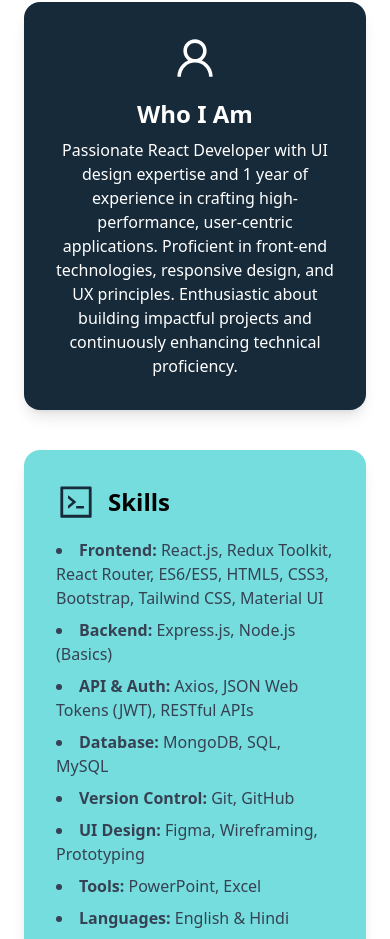
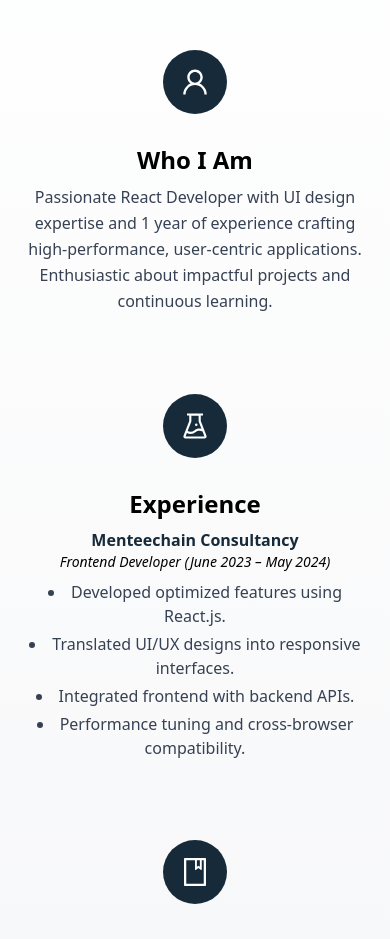
Before and after one commit to Anjali-Singh02/ASPortfolio, a React (Vite) app: page / in a window 390 px wide. Shown: the part 1034-1973 px from the top of the page. Built offline with nearby package versions, Linux system fonts and the light colour scheme.

Commit message:
modified

```diff
--- a/src/pages/Home.jsx
+++ b/src/pages/Home.jsx
@@ -9,6 +9,17 @@
 	AiOutlineSmile,
 } from 'react-icons/ai';
 import { FiDownload, FiExternalLink } from 'react-icons/fi';
+import { MdConnectWithoutContact } from 'react-icons/md';
+import {
+	FaDatabase,
+	FaFigma,
+	FaGitAlt,
+	FaHtml5,
+	FaNodeJs,
+	FaReact,
+} from 'react-icons/fa6';
+import { SiAxios } from 'react-icons/si';
+import { FaJsSquare } from 'react-icons/fa';
 
 const projectList = [
 	{
@@ -88,213 +99,287 @@
 						{/* Let's Connect Button */}
 						<a
 							href="#contact"
-							className="bg-white capitalize hover:bg-primary-dark text-primary-dark hover:text-white font-semibold py-2 px-6 rounded shadow transition"
+							className="flex items-center gap-2 bg-white capitalize hover:bg-primary-dark text-primary-dark hover:text-white font-semibold py-2 px-6 rounded shadow transition"
 						>
+							<MdConnectWithoutContact className="w-5 h-5" />
 							Let's connect
 						</a>
 					</div>
 				</div>
 			</section>
-
 			{/* About */}
-			<section id="about" className="bg-white py-16 px-6">
-				<h2 className="text-4xl font-extrabold text-primary-dark text-center mb-12">
+			<section
+				id="about"
+				className="bg-gradient-to-b from-white to-gray-100 py-20 px-6 sm:px-8"
+			>
+				<div className="max-w-6xl mx-auto">
+					{/* Heading */}
+					<h2 className="text-4xl font-extrabold text-primary-dark text-center mb-20">
 						About Me
 					</h2>
 
-				<div className="flex flex-col mb-10 bg-primary-dark text-white items-center p-8 rounded-2xl shadow-lg hover:shadow-2xl transition-shadow">
-					<AiOutlineUser className="w-12 h-12 text-white mb-4 " />
-					<h3 className="text-2xl font-semibold mb-2">Who I Am</h3>
-					<p className="text-white text-center">
-						Passionate React Developer with UI design expertise and
-						1 year of experience in crafting high-performance,
-						user-centric applications. Proficient in front-end
-						technologies, responsive design, and UX principles.
-						Enthusiastic about building impactful projects and
-						continuously enhancing technical proficiency.
+					{/* Timeline Container */}
+					<div className="relative">
+						{/* Center Vertical Line */}
+						<div className="hidden md:block absolute top-0 left-1/2 transform -translate-x-1/2 h-full w-1 bg-primary-dark"></div>
+
+						{/* Timeline Items */}
+
+						{/* Who I Am (Left) */}
+						<div className="mb-20 flex flex-col md:flex-row items-center md:justify-start relative">
+							<div className="md:w-1/2 md:pr-12 text-center md:text-right">
+								<div className="inline-block bg-primary-dark p-4 rounded-full text-white mb-6">
+									<AiOutlineUser className="w-8 h-8" />
+								</div>
+								<h3 className="text-2xl font-semibold mb-2">
+									Who I Am
+								</h3>
+								<p className="text-gray-700 text-base leading-relaxed max-w-md mx-auto md:mr-0">
+									Passionate React Developer with UI design
+									expertise and 1 year of experience crafting
+									high-performance, user-centric applications.
+									Enthusiastic about impactful projects and
+									continuous learning.
 								</p>
 							</div>
-				<div className="max-w-6xl mx-auto grid gap-8 sm:grid-cols-1 md:grid-cols-2 lg:grid-cols-2">
-					{/* Profile Card */}
+							<div className="hidden md:block md:w-1/2"></div>
+						</div>
 
-					{/* Skills Card */}
-					<div className="bg-primary p-8 rounded-2xl shadow-lg hover:shadow-2xl transition-shadow">
-						<div className="flex items-center mb-4">
-							<AiOutlineCode className="w-10 h-10 text-primary-dark mr-3" />
-							<h3 className="text-2xl font-semibold">Skills</h3>
+						{/* Experience (Right) */}
+						<div className="mb-20 flex flex-col md:flex-row items-center md:justify-end relative">
+							<div className="hidden md:block md:w-1/2"></div>
+							<div className="md:w-1/2 md:pl-12 text-center md:text-left">
+								<div className="inline-block bg-primary-dark p-4 rounded-full text-white mb-6">
+									<AiOutlineExperiment className="w-8 h-8" />
 								</div>
-						<ul className="list-disc list-inside text-gray-700 space-y-2">
+								<h3 className="text-2xl font-semibold mb-2">
+									Experience
+								</h3>
+								<h4 className="font-bold text-primary-dark">
+									Menteechain Consultancy
+								</h4>
+								<p className="italic text-sm mb-2">
+									Frontend Developer (June 2023 – May 2024)
+								</p>
+								<ul className="list-disc list-inside text-gray-700 text-base space-y-1 max-w-md mx-auto md:mx-0">
 									<li>
-								<strong>Frontend:</strong> React.js, Redux
-								Toolkit, React Router, ES6/ES5, HTML5, CSS3,
-								Bootstrap, Tailwind CSS, Material UI
+										Developed optimized features using
+										React.js.
 									</li>
 									<li>
-								<strong>Backend:</strong> Express.js, Node.js
-								(Basics)
+										Translated UI/UX designs into responsive
+										interfaces.
 									</li>
 									<li>
-								<strong>API & Auth:</strong> Axios, JSON Web
-								Tokens (JWT), RESTful APIs
+										Integrated frontend with backend APIs.
 									</li>
 									<li>
-								<strong>Database:</strong> MongoDB, SQL, MySQL
-							</li>
-							<li>
-								<strong>Version Control:</strong> Git, GitHub
-							</li>
-							<li>
-								<strong>UI Design:</strong> Figma, Wireframing,
-								Prototyping
-							</li>
-							<li>
-								<strong>Tools:</strong> PowerPoint, Excel
-							</li>
-							<li>
-								<strong>Languages:</strong> English & Hindi
-							</li>
-						</ul>
-					</div>
-
-					{/* Experience Card */}
-					<div className="bg-primary p-8 rounded-2xl shadow-lg hover:shadow-2xl transition-shadow">
-						<div className="flex items-center mb-4">
-							<AiOutlineExperiment className="w-10 h-10 text-primary-dark mr-3" />
-							<h3 className="text-2xl font-semibold">
-								Experience
-							</h3>
-						</div>
-						<div className="text-gray-700 space-y-4">
-							<div>
-								<h4 className="font-semibold">
-									Menteechain Consultancy
-								</h4>
-								<p className="italic text-sm mb-1">
-									Frontend Developer, June 2023 – May 2024
-								</p>
-								<ul className="list-disc list-inside space-y-1">
-									<li>
-										Developed and optimized user-facing
-										features using React.js.
-									</li>
-									<li>
-										Translated UI/UX designs into
-										responsive, accessible interfaces.
-									</li>
-									<li>
-										Integrated UI components with backend
-										RESTful APIs.
-									</li>
-									<li>
-										Ensured cross-browser compatibility and
-										performance tuning.
+										Performance tuning and cross-browser
+										compatibility.
 									</li>
 								</ul>
 							</div>
 						</div>
+
+						{/* Education (Left) */}
+						<div className="mb-20 flex flex-col md:flex-row items-center md:justify-start relative">
+							<div className="md:w-1/2 md:pr-12 text-center md:text-right">
+								<div className="inline-block bg-primary-dark p-4 rounded-full text-white mb-6">
+									<AiOutlineBook className="w-8 h-8" />
 								</div>
-
-					{/* Education Card */}
-					<div className="bg-primary text-primary-dark p-8 rounded-2xl shadow-lg hover:shadow-2xl transition-shadow">
-						<div className="flex items-center mb-4">
-							<AiOutlineBook className="w-10 h-10 text-primary-dark mr-3" />
-							<h3 className="text-2xl font-semibold">
+								<h3 className="text-2xl font-semibold mb-2">
 									Education
 								</h3>
-						</div>
-						<div className="text-primary-dark space-y-4">
+								<div className="text-gray-700 space-y-4 text-base max-w-md mx-auto md:mr-0">
 									<div>
-								<h4 className="font-semibold">UpGrad Campus</h4>
-								<p className="italic text-sm mb-1">
-									Full Stack Web Development, Aug 2022 – Jul
-									2023, Bengaluru
+										<h4 className="font-bold">
+											UpGrad Campus
+										</h4>
+										<p className="italic text-sm">
+											Full Stack Web Development (Aug 2022
+											– Jul 2023)
 										</p>
 										<p>
-									- Mastered React.js, Redux, Node.js,
-									Express.js & MongoDB; hands-on with Git &
-									CI/CD.
+											Mastered React.js, Redux, Node.js,
+											MongoDB, Git, and CI/CD pipelines.
 										</p>
 									</div>
 									<div>
-								<h4 className="font-semibold">
+										<h4 className="font-bold">
 											Kamla Nehru College, RTMNU
 										</h4>
 										<p className="italic text-sm">
-									BCA, Jun 2019 – Jun 2022, Nagpur
+											BCA (Jun 2019 – Jun 2022)
 										</p>
 									</div>
 								</div>
 							</div>
+							<div className="hidden md:block md:w-1/2"></div>
+						</div>
 
-					{/* Hobbies Card */}
-					<div className="bg-primary p-8 rounded-2xl shadow-lg hover:shadow-2xl transition-shadow">
-						<div className="flex items-center mb-4">
-							<AiOutlineSmile className="w-10 h-10 text-primary-dark mr-3" />
-							<h3 className="text-2xl font-semibold">Hobbies</h3>
+						{/* Hobbies (Right) */}
+						<div className="flex flex-col md:flex-row items-center md:justify-end relative">
+							<div className="hidden md:block md:w-1/2"></div>
+							<div className="md:w-1/2 md:pl-12 text-center md:text-left">
+								<div className="inline-block bg-primary-dark p-4 rounded-full text-white mb-6">
+									<AiOutlineSmile className="w-8 h-8" />
 								</div>
-						<ul className="list-disc list-inside text-gray-700 space-y-2">
+								<h3 className="text-2xl font-semibold mb-2">
+									Hobbies
+								</h3>
+								<ul className="list-disc list-inside text-gray-700 text-base space-y-1 max-w-md mx-auto md:mx-0">
 									<li>UI/UX Design and Prototyping</li>
-							<li>Exploring new Frontend Tools and Libraries</li>
-							<li>Crafting and DIY projects</li>
-							<li>Reading tech blogs and books</li>
-							<li>Nature walks and fitness activities</li>
-							<li>Traveling and exploring new cultures</li>
+									<li>Exploring Frontend Tools</li>
+									<li>Crafting & DIY Projects</li>
+									<li>Reading Tech Blogs</li>
+									<li>Nature Walks and Fitness</li>
+									<li>Traveling and Exploring Cultures</li>
 								</ul>
+							</div>
+						</div>
+					</div>
+				</div>
+			</section>
+			{/* Projects */}
+			<section
+				id="projects"
+				className="bg-gradient-to-b from-gray-50 to-white py-20 px-6"
+			>
+				<div className="max-w-7xl mx-auto text-center">
+					<h2 className="text-4xl font-extrabold text-primary-dark mb-6">
+						Projects
+					</h2>
+					<p className="text-gray-600 mb-14 max-w-2xl mx-auto">
+						A collection of work showcasing my frontend skills,
+						UI/UX sense, and creativity.
+					</p>
+
+					{/* Projects Grid */}
+					<div className="grid gap-10 sm:grid-cols-2 lg:grid-cols-3">
+						{projectList.map((proj, idx) => (
+							<div
+								key={idx}
+								className="relative overflow-hidden rounded-2xl shadow-lg group cursor-pointer hover:shadow-2xl transition-all duration-300"
+							>
+								{/* Image */}
+								<img
+									src={proj.image}
+									alt={proj.title}
+									className="w-full h-60 object-cover transform group-hover:scale-110 transition-transform duration-500"
+								/>
+
+								{/* Overlay */}
+								<div className="absolute inset-0 bg-black bg-opacity-40 opacity-0 group-hover:opacity-150 transition-opacity duration-500 flex flex-col justify-center items-center text-center p-6">
+									<h3 className="text-2xl font-bold text-white mb-2">
+										{proj.title}
+									</h3>
+									<p className="text-gray-200 text-sm">
+										{proj.desc}
+									</p>
+								</div>
+							</div>
+						))}
 					</div>
 				</div>
 			</section>
 
-			{/* Projects */}
-			<section
-				id="projects"
-				className="bg-gray-50 py-16 px-6 text-center"
-			>
-				<h2 className="text-3xl font-semibold text-primary-dark mb-4">
-					Projects
+			{/* Skills */}
+			<section id="skills" className="bg-gray-100 py-16 px-6">
+				<div className="max-w-6xl mx-auto text-center">
+					<h2 className="text-3xl font-semibold text-primary-dark mb-10">
+						Skills
 					</h2>
-				<p className="text-gray-600 mb-10">
-					A selection of my recent work showcasing my development
-					skills.
+
+					<div className="grid grid-cols-2 md:grid-cols-3 lg:grid-cols-4 gap-8">
+						{/* Frontend */}
+						<div className="bg-white p-6 rounded-lg shadow hover:shadow-lg transition">
+							<FaReact className="text-4xl text-blue-500 mx-auto mb-4" />
+							<h4 className="text-lg font-semibold mb-2">
+								Frontend
+							</h4>
+							<p className="text-gray-600 text-sm">
+								React.js, Redux Toolkit, React Router, HTML5,
+								CSS3, ES6, Bootstrap, Tailwind CSS, Material UI
 							</p>
-				<div className="container mx-auto grid sm:grid-cols-2 lg:grid-cols-3 gap-8">
-					{projectList.map((proj, idx) => (
-						<div
-							key={idx}
-							className="border rounded-lg shadow-lg overflow-hidden bg-white hover:shadow-xl transition"
-						>
-							<img
-								src={proj.image}
-								alt={proj.title}
-								className="w-full h-48 object-cover"
-							/>
-							<div className="p-4">
-								<h3 className="text-xl font-semibold text-primary-dark mb-2">
-									{proj.title}
-								</h3>
-								<p className="text-gray-700">{proj.desc}</p>
+						</div>
+
+						{/* Backend */}
+						<div className="bg-white p-6 rounded-lg shadow hover:shadow-lg transition">
+							<FaNodeJs className="text-4xl text-green-600 mx-auto mb-4" />
+							<h4 className="text-lg font-semibold mb-2">
+								Backend
+							</h4>
+							<p className="text-gray-600 text-sm">
+								Node.js (Basics), Express.js
+							</p>
+						</div>
+
+						{/* APIs & Authentication */}
+						<div className="bg-white p-6 rounded-lg shadow hover:shadow-lg transition">
+							<SiAxios className="text-4xl text-indigo-500 mx-auto mb-4" />
+							<h4 className="text-lg font-semibold mb-2">
+								APIs & Authentication
+							</h4>
+							<p className="text-gray-600 text-sm">
+								Axios, JSON Web Tokens (JWT), RESTful APIs
+							</p>
+						</div>
+
+						{/* Database */}
+						<div className="bg-white p-6 rounded-lg shadow hover:shadow-lg transition">
+							<FaDatabase className="text-4xl text-yellow-500 mx-auto mb-4" />
+							<h4 className="text-lg font-semibold mb-2">
+								Database
+							</h4>
+							<p className="text-gray-600 text-sm">
+								MongoDB, MySQL, SQL
+							</p>
+						</div>
+
+						{/* Version Control */}
+						<div className="bg-white p-6 rounded-lg shadow hover:shadow-lg transition">
+							<FaGitAlt className="text-4xl text-red-500 mx-auto mb-4" />
+							<h4 className="text-lg font-semibold mb-2">
+								Version Control
+							</h4>
+							<p className="text-gray-600 text-sm">Git, GitHub</p>
+						</div>
+
+						{/* UI/UX Design */}
+						<div className="bg-white p-6 rounded-lg shadow hover:shadow-lg transition">
+							<FaFigma className="text-4xl text-pink-500 mx-auto mb-4" />
+							<h4 className="text-lg font-semibold mb-2">
+								UI/UX Design
+							</h4>
+							<p className="text-gray-600 text-sm">
+								Figma, Wireframing, Prototyping
+							</p>
+						</div>
+
+						{/* Tools */}
+						<div className="bg-white p-6 rounded-lg shadow hover:shadow-lg transition">
+							<FaJsSquare className="text-4xl text-yellow-400 mx-auto mb-4" />
+							<h4 className="text-lg font-semibold mb-2">
+								Tools
+							</h4>
+							<p className="text-gray-600 text-sm">
+								PowerPoint, Excel
+							</p>
+						</div>
+
+						{/* Languages */}
+						<div className="bg-white p-6 rounded-lg shadow hover:shadow-lg transition">
+							<FaHtml5 className="text-4xl text-orange-500 mx-auto mb-4" />
+							<h4 className="text-lg font-semibold mb-2">
+								Languages
+							</h4>
+							<p className="text-gray-600 text-sm">
+								Fluent in English & Hindi
+							</p>
 						</div>
 					</div>
-					))}
 				</div>
 			</section>
-
-			{/* Skills */}
-			<section id="skills" className="bg-white py-16 px-6 text-center">
-				<h2 className="text-3xl font-semibold text-primary-dark mb-6">
-					Skills
-				</h2>
-				<div className="flex flex-wrap justify-center gap-4">
-					{skills.map((skill, index) => (
-						<span
-							key={index}
-							className="bg-primary-dark text-white px-4 py-2 rounded-full text-sm font-medium shadow-sm"
-						>
-							{skill}
-						</span>
-					))}
-				</div>
-			</section>
-
 			{/* Contact */}
 			<div id="contact" className="bg-white">
 				<GetInTouch />
```
Lines whose indentation alone changed are shown as unchanged.
